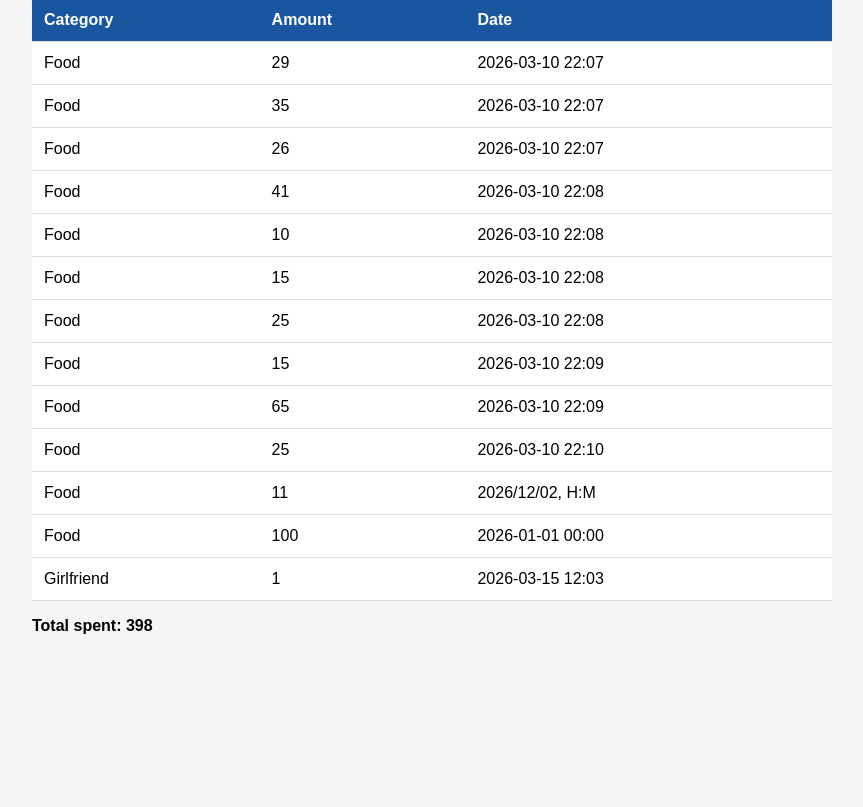
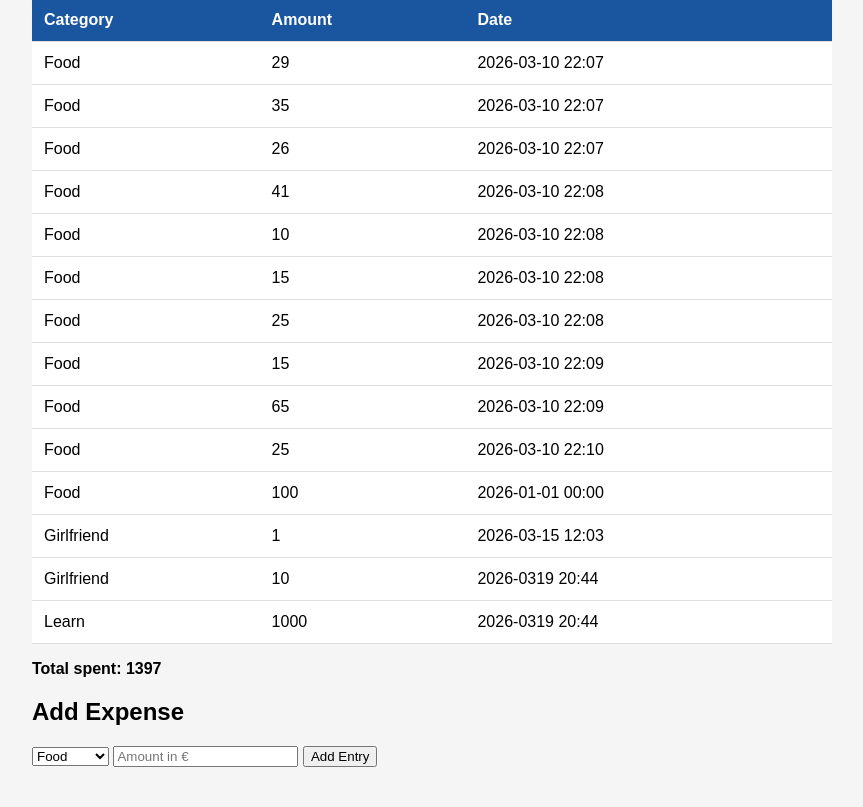
Before and after one commit to finleyDev/finance-tracker, a Flask app: page / in a window 1280 px wide. Shown: the part 133-940 px from the top of the page, without its empty margins (208-1071 px from the left). Before the commit the page ends 767 px from the top, so only its background shows below. Run offline with Flask 3, Linux system fonts and the light colour scheme.

Commit message:
Add entry in browser

```diff
--- a/app.py
+++ b/app.py
@@ -1,7 +1,8 @@
-from flask import Flask, render_template
+from flask import Flask, render_template, request, redirect
+from datetime import datetime
 import csv
 
-app = Flask("__name__")
+app = Flask(__name__)
 
 def load_entries():
     entries = []
@@ -17,10 +18,25 @@ def load_entries():
 
 
 @app.route("/")
+@app.route("/home")
 def home():
     entries = load_entries()
     total = sum(int(e["amount"])for e in entries)
     return render_template("index.html", entries=entries, total=total)
 
+@app.route("/add", methods=["POST"])
+def add():
+    category = request.form["category"]
+    amount = request.form["amount"]
+    date = datetime.now().strftime("%Y-%m%d %H:%M")
+
+    with open("tracker.csv", "a", newline="") as file:
+        writer = csv.DictWriter(file, fieldnames=["category", "amount", "date"])
+        writer.writerow({"category": category, "amount": amount, "date": date})
+
+    return redirect("/home")
+
+
+
 if __name__ == "__main__":
     app.run(debug=True)
--- a/templates/index.html
+++ b/templates/index.html
@@ -42,5 +42,16 @@
             {% endfor %}
         </table>
         <p><strong>Total spent: {{ total }} </strong></p>
+        <h2>Add Expense</h2>
+        <form action="/add" method="POST">
+            <select name="category">
+                <option>Food</option>
+                <option>Clothes</option>
+                <option>Girlfriend</option>
+                <option>Learn</option>
+            </select>
+            <input type="number" name="amount" min="1" placeholder="Amount in €">
+            <button type="submit">Add Entry</button>
+        </form>
     </body>
 </html>
--- a/tracker.csv
+++ b/tracker.csv
@@ -9,6 +9,8 @@ Food,25,2026-03-10 22:08
 Food,15,2026-03-10 22:09
 Food,65,2026-03-10 22:09
 Food,25,2026-03-10 22:10
-Food,11,"2026/12/02, H:M"
 Food,100,2026-01-01 00:00
 Girlfriend,1,2026-03-15 12:03
+Girlfriend,10,2026-0319 20:44
+
+Learn,1000,2026-0319 20:44
```
